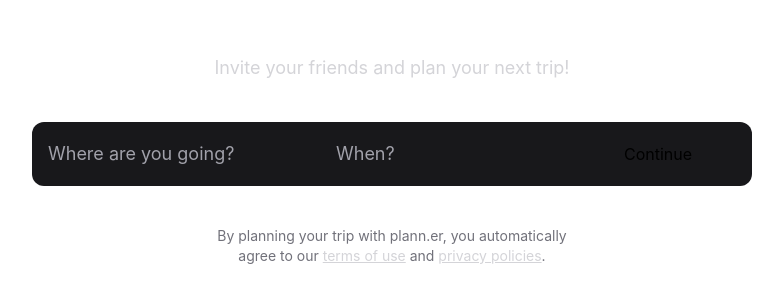
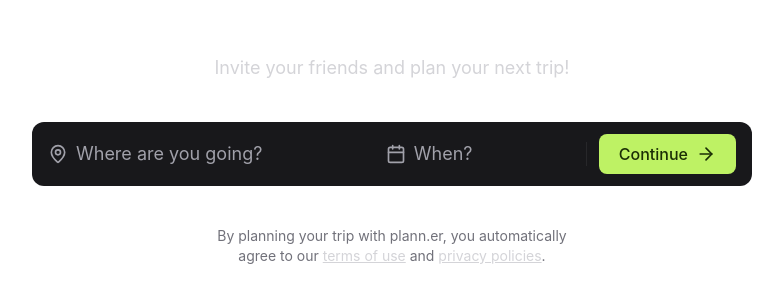
Before and after one commit to luizcorreajr/nlw-journey, a React app in the folder frontend/: page / in a window 1280 px wide. Shown: the part 240-542 px from the top of the page, without its empty margins (248-1031 px from the left). Built offline with nearby package versions, Linux system fonts and the light colour scheme; the HTML template or start-up script is replaced by a standard one.

Commit message:
styled inputs

```diff
--- a/frontend/src/App.tsx
+++ b/frontend/src/App.tsx
@@ -1,4 +1,4 @@
-
+import { MapPin, Calendar, ArrowRight } from 'lucide-react';
 
 export function App() {
   return (
@@ -6,10 +6,23 @@
       <div className="max-w-3xl w-full px-6 text-center space-y-10">
         <p className="text-zinc-300 text-lg">Invite your friends and plan your next trip!</p>
 
-        <div className="h-16 bg-zinc-900 px-4 rounded-xl flex items-center">
-          <input type="text" placeholder="Where are you going?" className="bg-transparent text-lg placeholder-zinc-400" />
-          <input type="text" placeholder="When?" className="bg-transparent text-lg placeholder-zinc-400" />
-          <button>Continue</button>
+        <div className="h-16 bg-zinc-900 px-4 rounded-xl flex items-center gap-3">
+          <div className="flex items-center gap-2 flex-1">
+            <MapPin className="size-5 text-zinc-400"/>
+            <input type="text" placeholder="Where are you going?" className="bg-transparent text-lg placeholder-zinc-400 outline-none" />
+          </div>
+
+          <div className="flex items-center gap-2 ">
+            <Calendar className="size-5 text-zinc-400"/>
+            <input type="text" placeholder="When?" className="bg-transparent text-lg placeholder-zinc-400 w-40 outline-none" />
+          </div>
+
+          <div className="w-px h-6 bg-zinc-800"></div>
+
+          <button className="h-10 bg-lime-300 text-lime-950 rounded-lg px-5 font-medium flex items-center gap-2 hover:bg-lime-400">
+            Continue
+            <ArrowRight className="size-5"/>
+          </button>
         </div>
 
         <p className="text-sm text-zinc-500">
```
